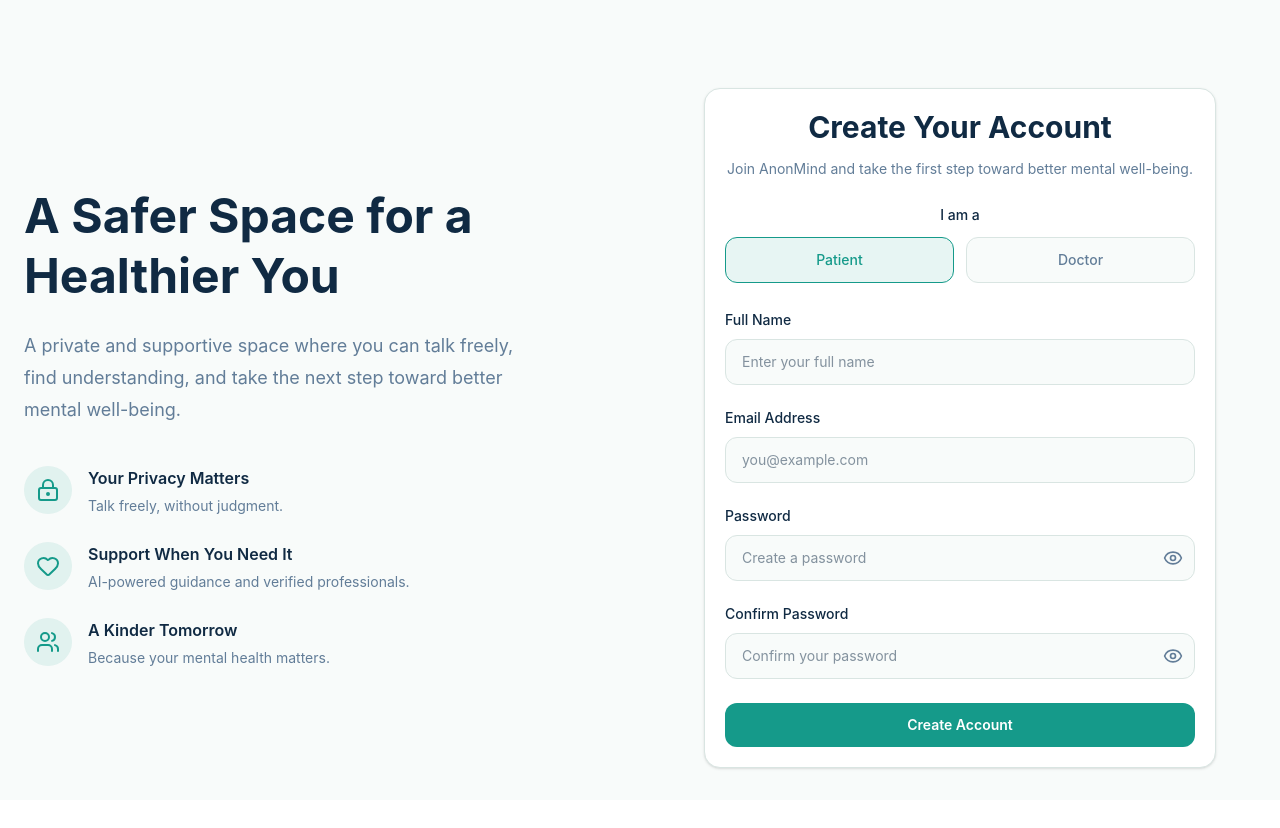
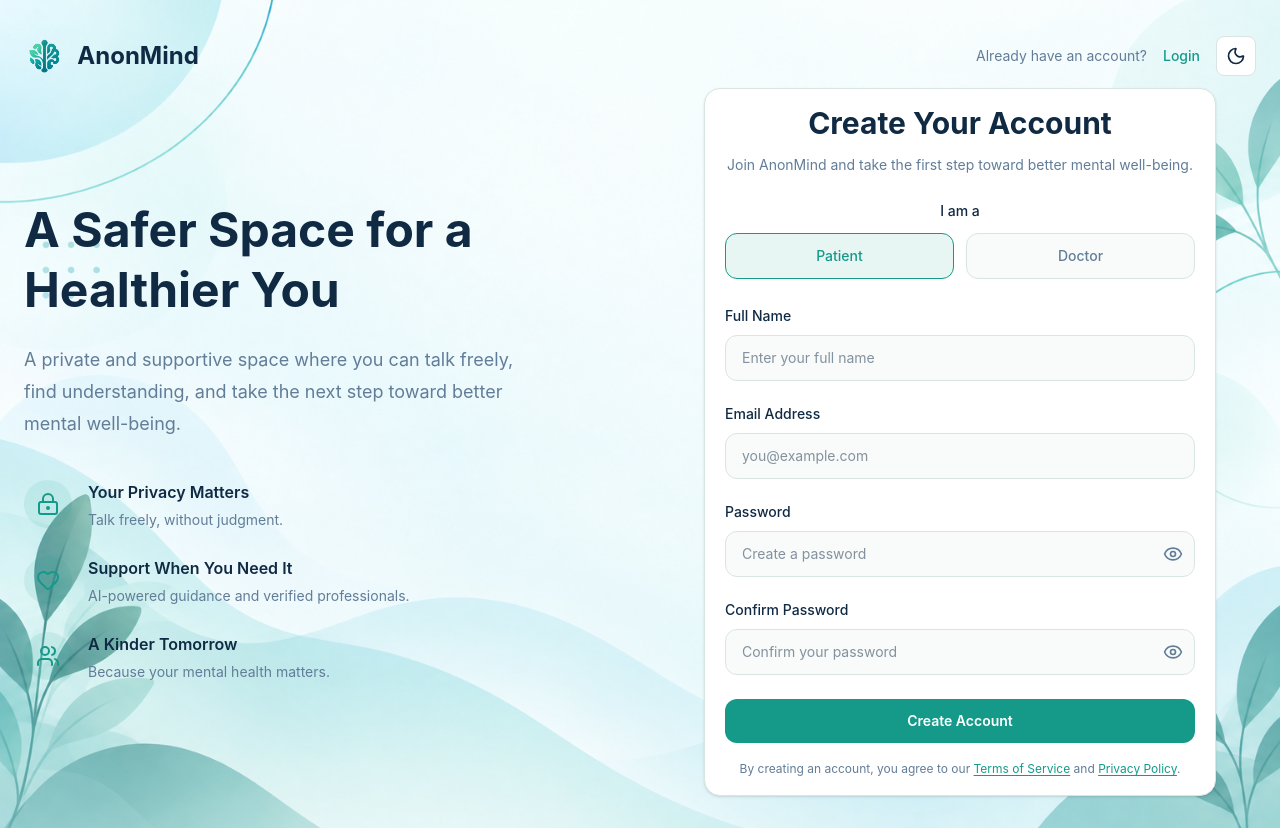
Before and after one commit to n-bisar/AnonMind, a React app in the folder frontend/: page /register in a window 1280 px wide. Before the commit the page ends 800 px from the top, so only its background shows below. Built offline with nearby package versions, Linux system fonts and the light colour scheme; the HTML template or start-up script is replaced by a standard one.

Commit message:
Day-22:Correcting the UI of the Registration page both in dark and light mode

```diff
--- a/frontend/src/components/Button.jsx
+++ b/frontend/src/components/Button.jsx
@@ -1,4 +1,4 @@
-function Button({ children, variant = "primary", className = "" }) {
+function Button({ children, variant = "primary", className = "",onClick }) {
   const baseStyles =
     "inline-flex items-center justify-center rounded-lg px-5 py-2.5 font-medium transition-colors duration-200";
 
@@ -8,7 +8,10 @@
   };
 
   return (
-    <button className={`${baseStyles} ${variants[variant]} ${className}`}>
+    <button
+  onClick={onClick}
+  className={`${baseStyles} ${variants[variant]} ${className}`}
+>
       {children}
     </button>
   );
--- a/frontend/src/components/Navbar.jsx
+++ b/frontend/src/components/Navbar.jsx
@@ -1,9 +1,11 @@
 import { useContext, useState } from "react";
+import { useNavigate } from "react-router-dom";
 import ThemeContext from "../context/ThemeContext";
 import Button from "./Button";
 import logo from "../assets/logo.png";
 
 function Navbar() {
+  const navigate = useNavigate();
   const [isMenuOpen, setIsMenuOpen] = useState(false);
 
   const { theme, setTheme } = useContext(ThemeContext);
@@ -95,9 +97,9 @@
               Login
             </Button>
 
-            <Button>
-              Get Started
-            </Button>
+            <Button onClick={() => navigate("/register")}>
+  Get Started
+    </Button>
           </div>
 
         </div>
--- a/frontend/src/pages/Home.jsx
+++ b/frontend/src/pages/Home.jsx
@@ -2,6 +2,7 @@
 import Navbar from "../components/Navbar";
 import heroImage from "../assets/hero.png";
 import ctaBackground from "../assets/cta-background.png.png";
+import { useNavigate } from "react-router-dom";
 
 import {
   ShieldCheck,
@@ -14,6 +15,7 @@
 } from "lucide-react";
 
 function Home() {
+  const navigate = useNavigate();
   return (
     <div className="min-h-screen bg-background">
       <Navbar />
@@ -38,10 +40,9 @@
     </p>
 
     <div className="mt-8 flex w-full flex-col gap-4 sm:w-auto sm:flex-row sm:justify-start">
-      <Button >
-        Get Started
-      </Button>
-
+      <Button onClick={() => navigate("/register")}>
+  Get Started
+    </Button>
       <Button variant="secondary">
         Learn More
       </Button>
--- a/frontend/src/pages/Register.jsx
+++ b/frontend/src/pages/Register.jsx
@@ -1,4 +1,8 @@
-import { useState } from "react";
+import { useContext, useState } from "react";
+import ThemeContext from "../context/ThemeContext";
+import lightBackground from "../assets/register-light.png";
+import darkBackground from "../assets/register-dark.png";
+
 import {
   Eye,
   EyeOff,
@@ -6,10 +10,14 @@
   LockKeyhole,
   Heart,
   Users,
+  Moon,
+  Sun,
 } from "lucide-react";
 import api from "../api/axios";
+import logo from "../assets/logo.png";
 
 function Register() {
+  const { theme, setTheme } = useContext(ThemeContext);
   const [role, setRole] = useState("patient");
   const [showPassword, setShowPassword] = useState(false);
   const [showConfirmPassword, setShowConfirmPassword] = useState(false);
@@ -41,14 +49,56 @@
   };
 
   return (
-    <div className="min-h-screen bg-background px-6 py-6 lg:h-screen">
+    <div className="relative min-h-screen overflow-hidden bg-background px-6 py-8">
+      <div
+  className="absolute inset-0 bg-cover bg-center bg-no-repeat"
+  style={{
+    backgroundImage: `url(${theme === "light" ? lightBackground : darkBackground})`,
+  }}
+/>
 
-  <div className="mx-auto flex h-12 max-w-7xl items-center justify-end">
+  <div className="relative z-10 mx-auto flex h-12 max-w-7xl items-center justify-between">
+    <div className="flex items-center gap-3">
+  <img
+    src={logo}
+    alt="AnonMind"
+    className="h-10 w-auto object-contain"
+  />
+
+  <span className="text-2xl font-bold text-text">
+    AnonMind
+  </span>
+</div>
     <div className="flex items-center gap-4">
-    </div>
+  <span className="text-sm text-text-muted">
+    Already have an account?
+  </span>
+
+  <button
+    type="button"
+    className="text-sm font-medium text-primary transition hover:opacity-80"
+  >
+    Login
+  </button>
+
+  <button
+  type="button"
+  onClick={() =>
+    setTheme(theme === "light" ? "dark" : "light")
+  }
+  className="flex h-10 w-10 items-center justify-center rounded-lg border border-border bg-surface text-text transition-colors hover:bg-background"
+  aria-label="Toggle dark mode"
+>
+  {theme === "light" ? (
+    <Moon className="h-5 w-5" />
+  ) : (
+    <Sun className="h-5 w-5" />
+  )}
+</button>
+</div>
   </div>
 
-  <div className="mx-auto mt-4 grid max-w-7xl grid-cols-1 gap-12 lg:grid-cols-2">
+  <div className="relative z-10 mx-auto mt-2 grid max-w-7xl grid-cols-1 items-center gap-12 lg:grid-cols-2">
 
         {/* Success Modal */}
         {registrationSuccess && (
@@ -134,7 +184,7 @@
         {/* Right Section */}
         <div className="lg:col-start-2">
          <div className="mx-auto flex w-full max-w-lg items-center justify-center">
-            <div className="w-full max-w-lg rounded-2xl border border-border bg-surface px-5 py-5 shadow-sm">
+            <div className="w-full max-w-lg rounded-2xl border border-border bg-surface px-5 py-4 shadow-sm">
               <div className="text-center">
 
                 <h1 className="text-3xl font-bold text-text">
@@ -182,7 +232,7 @@
                   <form className="mt-6" onSubmit={handleSubmit}>
 
 
-                    <label className="mt-5 block text-left">
+                    <label className="mt-4 block text-left">
                       <span className="text-sm font-medium text-text">
                         Full Name
                       </span>
@@ -306,7 +356,17 @@
                     >
                       Create Account
                     </button>
-
+                      <p className="mt-4 text-center text-xs leading-5 text-text-muted">
+  By creating an account, you agree to our{" "}
+  <span className="text-primary underline underline-offset-2">
+    Terms of Service
+  </span>{" "}
+  and{" "}
+  <span className="text-primary underline underline-offset-2">
+    Privacy Policy
+  </span>
+  .
+</p>
                   </form>
                 )}
 
```
Also changed, not shown: frontend/src/assets/register-dark.png (added), frontend/src/assets/register-light.png (added).
